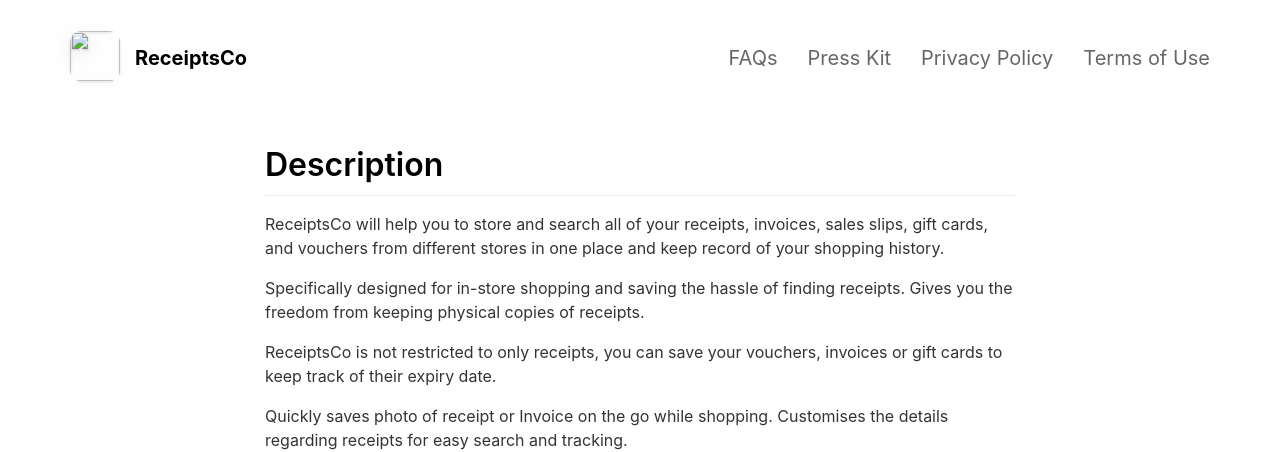
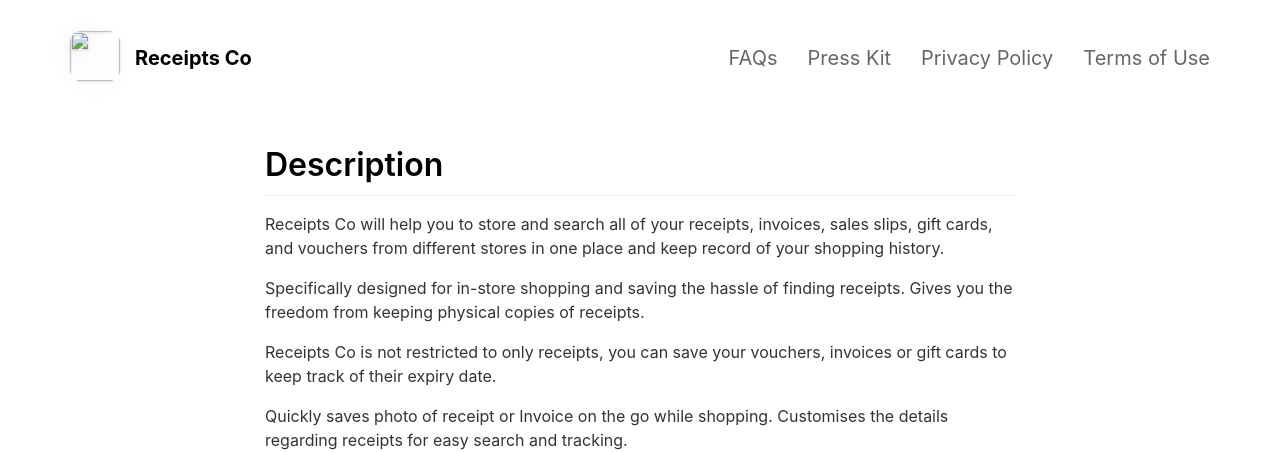
Before and after one commit to karm435/receiptly.github.io, a Jekyll site: the page built from _pages/changelog.md, in a window 1280 px wide. Shown: the top 452 px of the page. Built offline with Jekyll 4.4.1, drawn with Linux system fonts in a browser that asks for light colours; nearby versions of some CDN libraries.

Commit message:
Renamed ReceiptsCo to Receipts Co

```diff
--- a/_config.yml
+++ b/_config.yml
@@ -1,5 +1,5 @@
 #page title
-page_title                                : ReceiptsCo                                          # Automatically populates with app name if not set and if iOS app ID is set. Otherwise enter manually.
+page_title                                : Receipts Co                                          # Automatically populates with app name if not set and if iOS app ID is set. Otherwise enter manually.
 
 # App Info
 ios_app_id                                : 1532569828                                # Required. Enter iOS app ID to automatically populate name, price and icons (e.g. 718043190).
@@ -10,7 +10,7 @@
                                                                                       # Or upload your press kit file to assets and set path accordingly (e.g. "assets/your_press_kit.zip").
 
 app_icon                                  : assets/appicon.png                      # Automatically populates if not set and if iOS app ID is set.  Otherwise enter path to icon file manually.
-app_name                                  : ReceiptsCo                                          # Automatically populates if not set and if iOS app ID is set.  Otherwise enter manually.
+app_name                                  : Receipts Co                                          # Automatically populates if not set and if iOS app ID is set.  Otherwise enter manually.
 app_price                                 : 0                                          # Automatically populates if not set and if iOS app ID is set.  Otherwise enter manually.
 app_description                           : Store and Search Receipts Smartly.
 
--- a/_pages/changelog.md
+++ b/_pages/changelog.md
@@ -5,11 +5,11 @@
 ---
 
 # Description
-ReceiptsCo will help you to store and search all of your receipts, invoices, sales slips, gift cards, and vouchers from different stores in one place and keep record of your shopping history.
+Receipts Co will help you to store and search all of your receipts, invoices, sales slips, gift cards, and vouchers from different stores in one place and keep record of your shopping history.
 
 Specifically designed for in-store shopping and saving the hassle of finding receipts. Gives you the freedom from keeping physical copies of receipts.
 
-ReceiptsCo is not restricted to only receipts, you can save your vouchers, invoices or gift cards to keep track of their expiry date.
+Receipts Co is not restricted to only receipts, you can save your vouchers, invoices or gift cards to keep track of their expiry date.
 
 Quickly saves photo of receipt or Invoice on the go while shopping. Customises the details regarding receipts for easy search and tracking.
 
```
Also changed, not shown: _pages/presskit.md (+2 -2 lines), _pages/termsofuse.md (+1 -1 lines), README.md.
